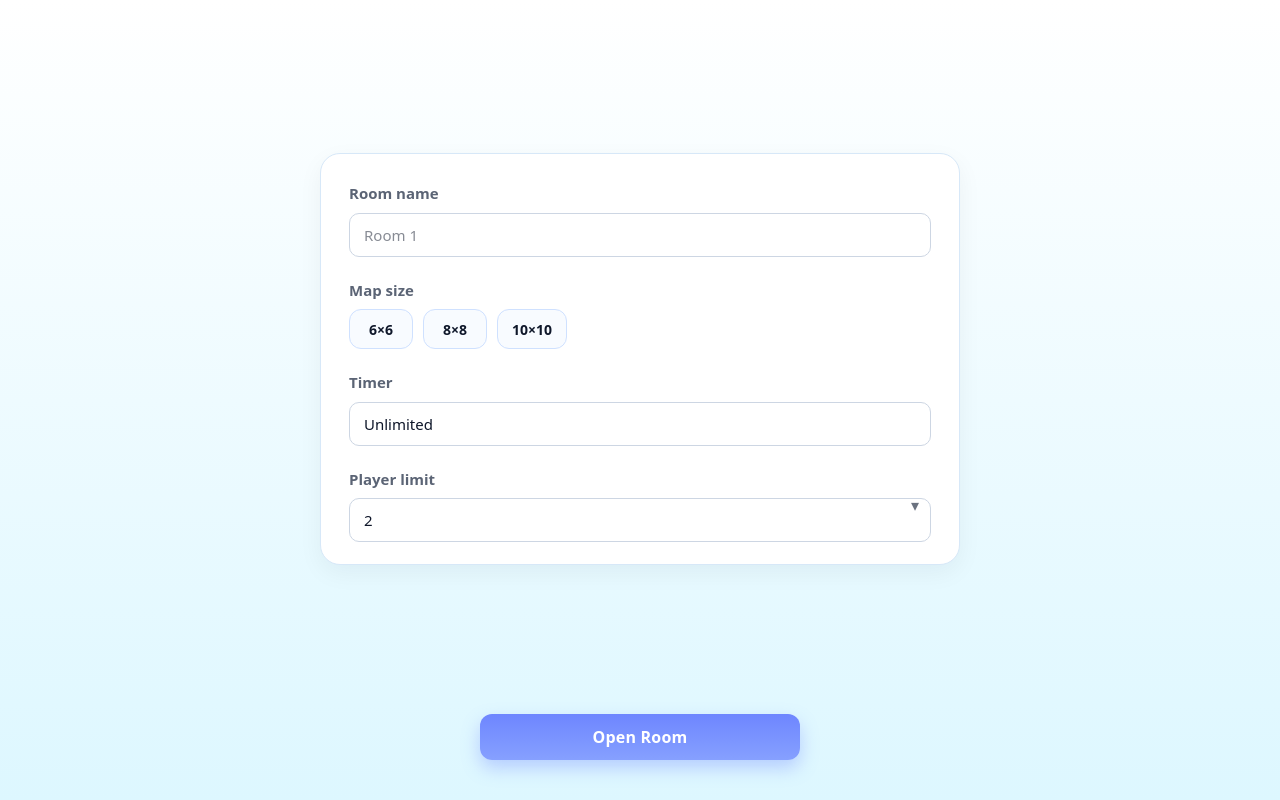
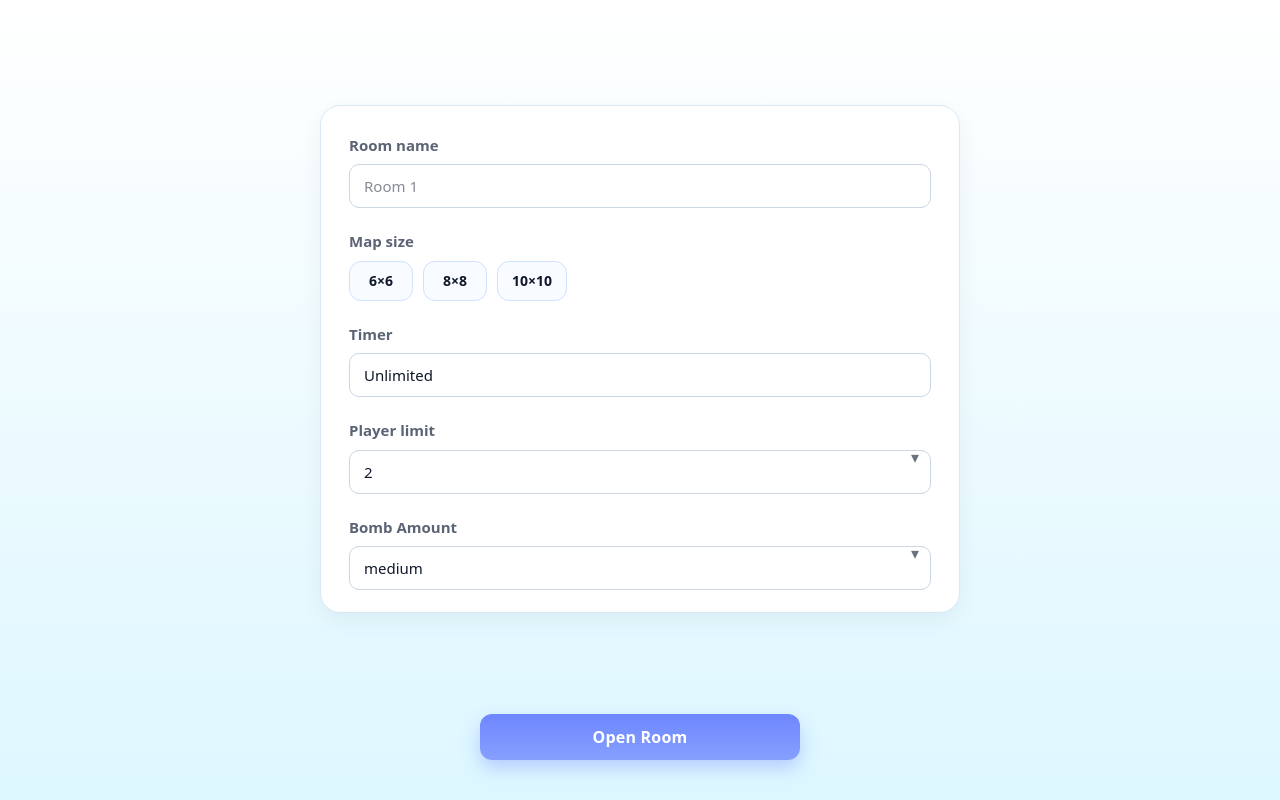
Before and after one commit to vinitian/mines-all-mine, a Next.js app: page /room-settings in a window 1280 px wide. Built offline with nearby package versions, Linux system fonts and the light colour scheme.

Commit message:
add bomb

```diff
--- a/app/roomSetting.tsx
+++ b/app/roomSetting.tsx
@@ -31,10 +31,10 @@ export default function RoomSettings() {
             <label htmlFor="timer">Timer</label>
             <div className="select-wrap">
                 <select id="timer" defaultValue="unlimited" aria-label="Timer">
-                <option value="unlimited">Unlimited</option>
-                <option value="10s">10 seconds</option>
-                <option value="20s">20 seconds</option>
-                <option value="30s">30 seconds</option>
+                <option value={0}>Unlimited</option>
+                <option value={10}>10 seconds</option>
+                <option value={20}>20 seconds</option>
+                <option value={30}>30 seconds</option>
                 </select>
             </div>
             </div>
@@ -56,6 +56,18 @@ export default function RoomSettings() {
                 <span className="chev" aria-hidden>▾</span>
             </div>
             </div>
+
+            <div className="field">
+            <div className="select-wrap">
+            <label htmlFor="num-bombs">Bomb Amount</label>
+                <select id="num-player" defaultValue="medium" aria-label="Set the amount of bomb density you want for the game.">
+                <option value="low">low</option>
+                <option value="medium">medium</option>
+                <option value="high">high</option>
+                </select>
+                <span className="chev" aria-hidden>▾</span>
+            </div>
+            </div>
         </section>
 
         <button className="primary" disabled={!mapSize} onClick={()=> mapSize && router.push(`/game?size=${mapSize}`)}>Open Room</button>
```
